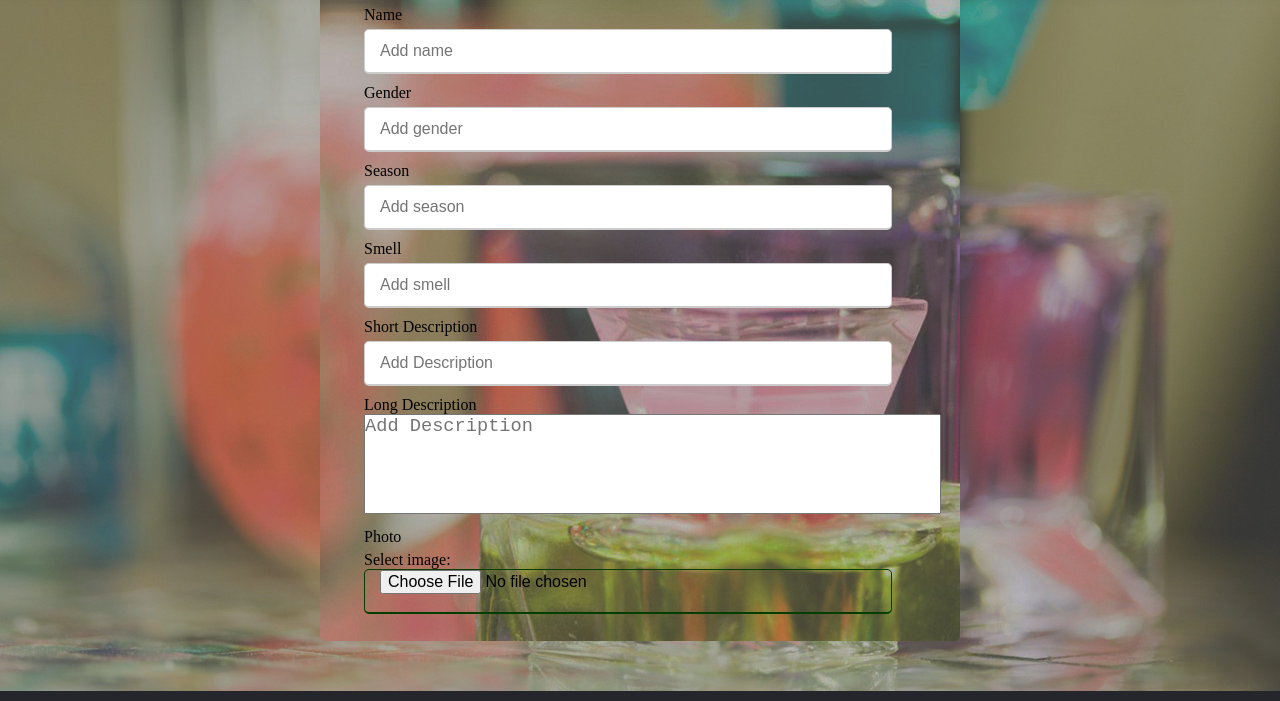
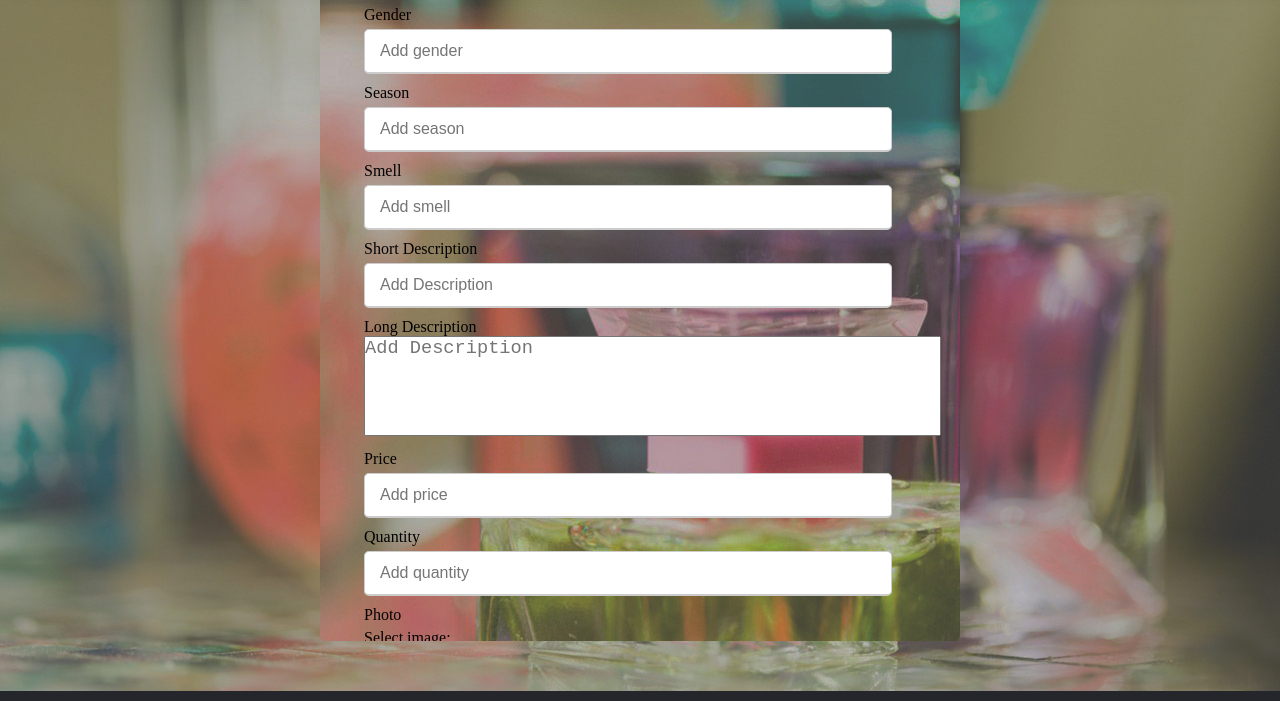
Before and after one commit to ChiscariSamuelA3/TehnologiiWeb-PerM-PerfumeWebManager, a website: page public/AddPerf.html in a window 1280 px wide. Shown: the part 99-800 px from the top of the page. Drawn offline with Linux system fonts and the light colour scheme.

Commit message:
Update AddPerf.html

```diff
--- a/public/AddPerf.html
+++ b/public/AddPerf.html
@@ -145,6 +145,26 @@
           </div>
 
           <div class="input-box">
+            <label for="price" class="details">Price</label>
+            <input
+              type="number"
+              id="price"
+              placeholder="Add price"
+              required
+            />
+          </div>
+
+          <div class="input-box">
+            <label for="quantity" class="details">Quantity</label>
+            <input
+              type="number"
+              id="quantity"
+              placeholder="Add quantity"
+              required
+            />
+          </div>
+
+          <div class="input-box">
             <label for="Photo" class="details">Photo</label>
             <label for="img">Select image:</label>
             <input type="file" id="img" name="img" accept="image/*">
```
